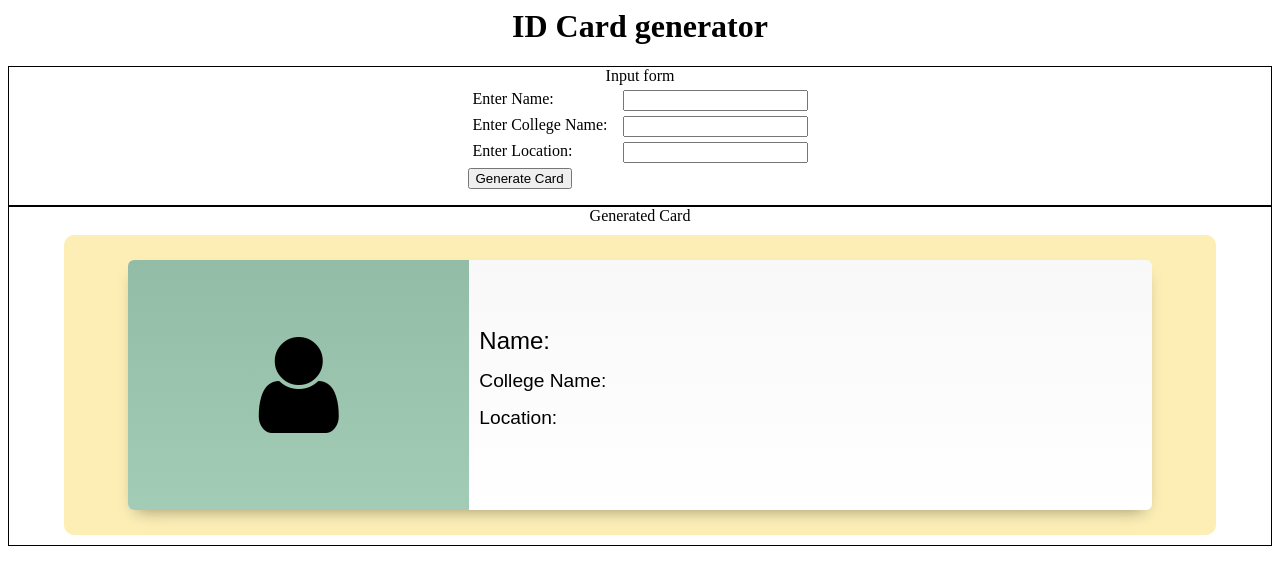
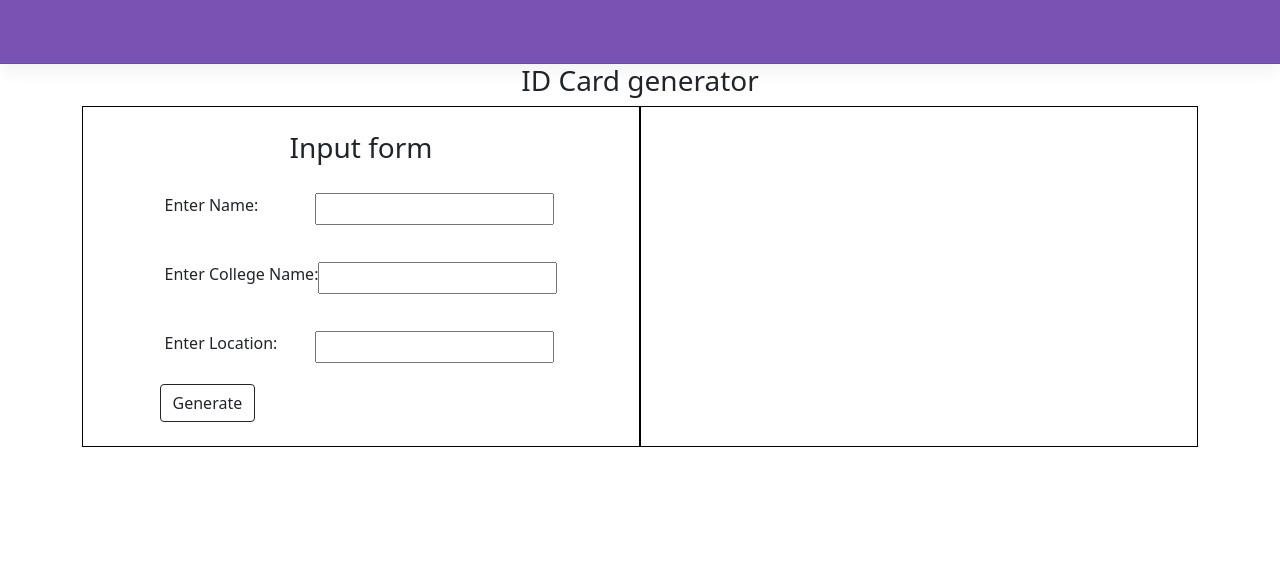
Before and after one commit to devp45/ID_Card, a plain HTML site: page index.html in a window 1280 px wide. Drawn offline with nearby package versions, Linux system fonts and the light colour scheme.

Commit message:
Add more featurs

```diff
--- a/css/index.css
+++ b/css/index.css
@@ -1,6 +1,8 @@
-.container {
-  display: flex;
-  flex-direction: column;
+/* Header css */
+.bd-navbar {
+  min-height: 4rem;
+  background-color: #7952b3;
+  box-shadow: 0 0.5rem 1rem rgba(0,0,0,.05), inset 0 -1px 0 rgba(0,0,0,.1);
 }
 
 .text-center {
@@ -26,7 +28,7 @@
 }
 
 .id-card-container {
-  display: block;
+display: none;
 }
 
 .card-container {
@@ -39,6 +41,7 @@
   display: flex;
   align-items: center;
   justify-content: center;
+  max-width: 500px;
 }
 
 .card-wrapper {
@@ -88,3 +91,12 @@
 .college-name {
 font-size: 1.2rem;
 }
+.cardLocation{
+  font-size : 1.2rem;
+}
+
+.generateButton {
+  background-color: #7952b3;
+  color:white;
+  border: black;
+  }
--- a/index.html
+++ b/index.html
@@ -1,46 +1,50 @@
-<html>
+<!DOCTYPE html>
+<html lang="en">
+
 <head>
     <title>
         ID Card generator
     </title>
     <link rel="stylesheet" href="./css/index.css" />
-        <link rel="stylesheet" href="https://stackpath.bootstrapcdn.com/font-awesome/4.7.0/css/font-awesome.min.css" />
+    <link rel="stylesheet" href="https://cdnjs.cloudflare.com/ajax/libs/bootstrap/5.0.2/css/bootstrap.min.css" />
+    <link rel="stylesheet" href="https://cdnjs.cloudflare.com/ajax/libs/font-awesome/6.4.2/css/all.min.css" />
 </head>
+
 <body>
-        <header class="text-center">
-                <h1>ID Card generator</h1>
+    <header class="navbar navbar-expand navbar-dark flex-column flex-md-row bd-navbar"></header>
+    <div class="w-100 h3 text-center">ID Card generator</div>
     </header>
-        <div class="container">
-            <div class="section-container">
-                <div class="text-center">
-                    Input form
+    <div class="container d-flex">
+        <div class="section-container col-6 p-4">
+            <div class="text-center font-weight-bold">
+                <h3>Input form</h3>
             </div>
             <form onsubmit="return false">
-                    <div class="form-element">
+                <div class="form-element py-3">
                     <label class="form-label">
                         Enter Name:
                     </label>
-                        <input type="text" id="name"/>
+                    <input type="text" id="name" />
                 </div>
-                    <div class="form-element">
+                <div class="form-element py-3">
                     <label class="form-label">
                         Enter College Name:
                     </label>
                     <input type="text" id="collegeName" />
                 </div>
-                    <div class="form-element">
+                <div class="form-element py-3">
                     <label class="form-label">
                         Enter Location:
                     </label>
                     <input type="text" id="location" />
                 </div>
-                    <button onclick="generateCard()">Generate Card</button>
+                <button onclick="generateCard()" type="button" class="btn generateButton border-dark">Generate</button>
             </form>
         </div>
-            <div class="section-container">
+        <div class="section-container col-6">
             <div class="id-card-container" id="collegeCard">
                 <div class="text-center">
-                        Generated Card
+                    <h3>Generated Card</h3>
                 </div>
                 <div class="card-container">
                     <div class="card-wrapper">
@@ -68,6 +72,7 @@
             </div>
         </div>
     </div>
+</body>
 <script src="./js/index.js"></script>
-    </body>
+
 </html>
--- a/js/index.js
+++ b/js/index.js
@@ -3,16 +3,21 @@
  */
 function generateCard() {
     // Get value of Student name from form input
-
+    const nameElement = document.getElementById("name");
+    const nameValue = nameElement.value;
     // Assign the value of student name to generated card
+    const cardNameElement = document.getElementById("cardName");
+    cardNameElement.innerHTML = nameValue;
 
     // Get value of college name from form input
-
+    const collegeNameValue = document.getElementById("collegeName").value;
     // Assign the value of college name to generated card
+    document.getElementById("cardCollegeName").innerHTML = collegeNameValue;
 
     // Get value of location name from form input
-
+    const locationValue = document.getElementById("location").value;
     // Assign the value of location name to generated card
+    document.getElementById("cardLocation").innerHTML = locationValue;
 
     // Display final generated card to user
     document.getElementById("collegeCard").style.display = "block";
```
Lines whose indentation alone changed are shown as unchanged.
